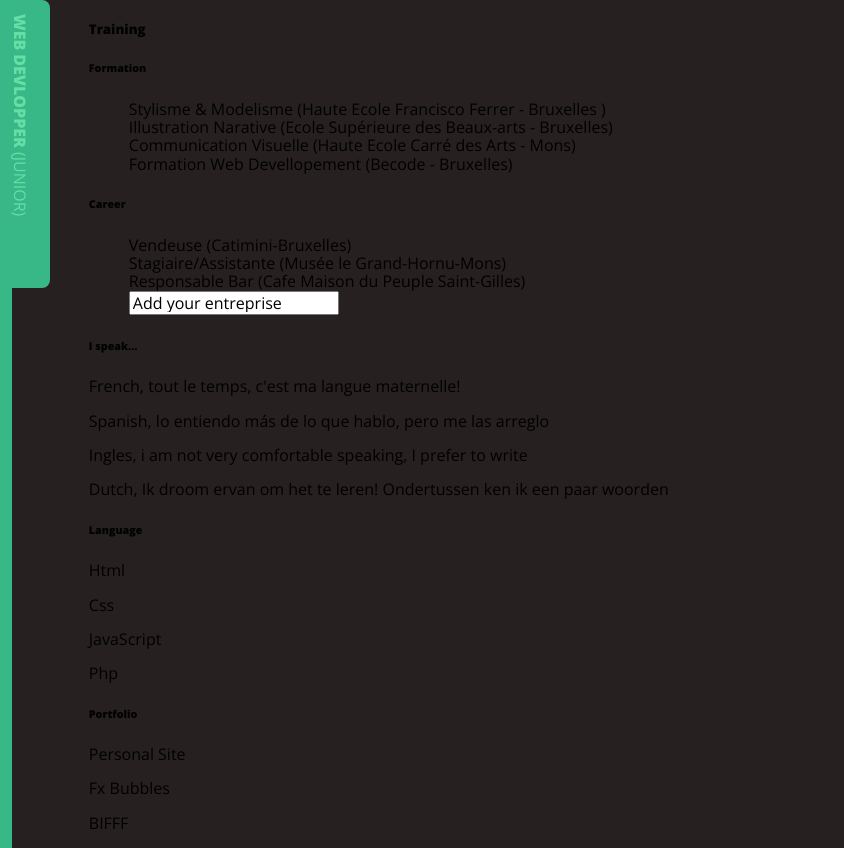
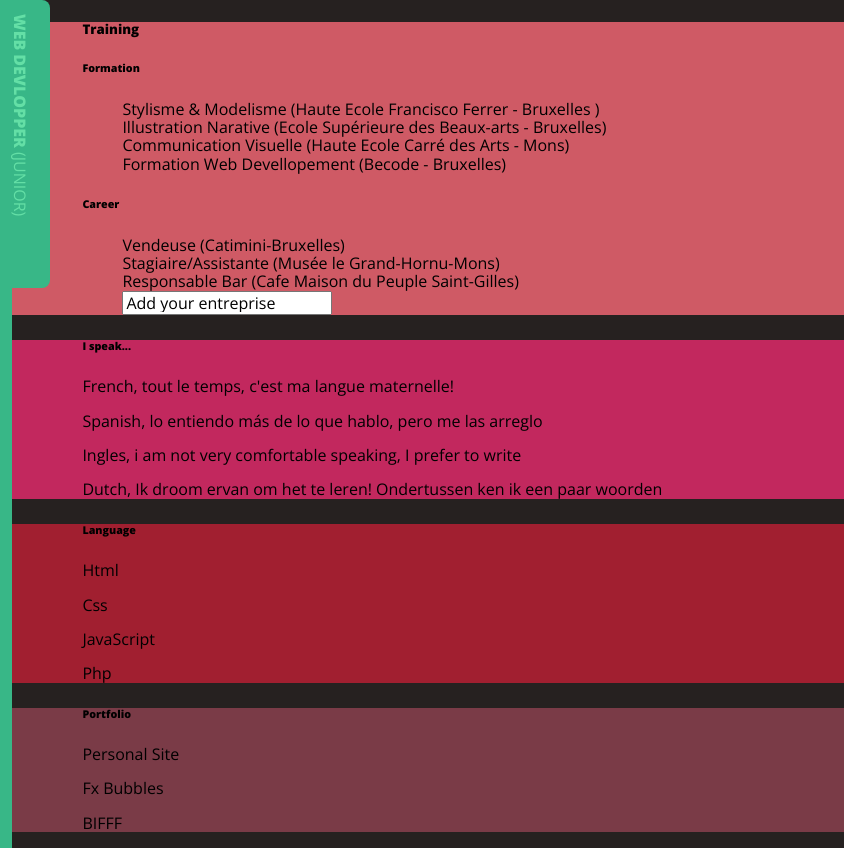
Before and after one commit to Charlene-Bx/Curriculum_vittae, a plain HTML site: page index.html in a window 1280 px wide. Shown: the full height of the page, 436-1280 px from the left. Drawn offline with nearby package versions, Linux system fonts and the light colour scheme.

Commit message:
Add Some color at the right

```diff
--- a/style.css
+++ b/style.css
@@ -125,9 +125,29 @@ h4{
 /* -- D R O I T E ------------------------------------------------------------ */
 #Scroll {
 	margin: 0% 0% 0% 30%;
-	padding: 0% 0% 0% 11%;
-	width: 59%;
+	padding: 0% 0% 0% 0%;
+	width: 70%;
 	grid-column-start: 2;
 	background-color: #262120;
 	position: relative;
 }
+
+#Training{
+	background-color: #CF5A65;
+	padding: 0% 0% 0% 15%;
+}
+
+#speaking{
+	background-color: #C2285E;
+	padding: 0% 0% 0% 15%;
+}
+
+#Language{
+	background-color: #A11F30;
+	padding: 0% 0% 0% 15%;
+}
+
+#Portfolio{
+	background-color: #7A3B47;
+	padding: 0% 0% 0% 15%;
+}
```
